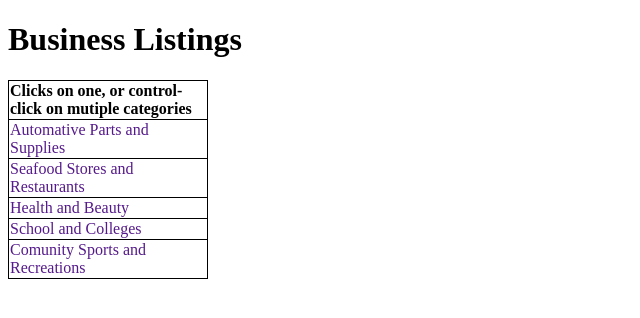
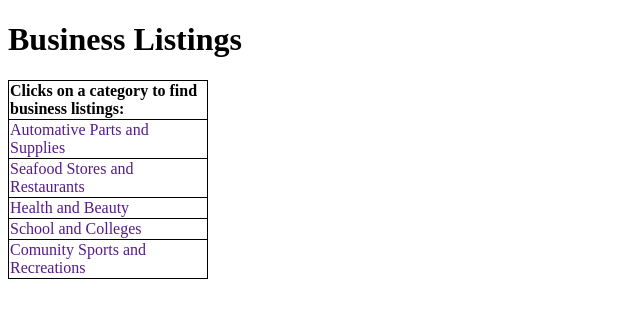
Before and after one commit to phn210/Web20202_WeeklyHW, a PHP site: page /biz_listing.php in a window 1280 px wide. Shown: the top 318 px of the page, without its empty margins (0-640 px from the left). Run offline with PHP 8.4, Linux system fonts and the light colour scheme.

Commit message:
add Lab05_5.7

```diff
--- a/lab05/Lab05_5.7/biz_listing.php
+++ b/lab05/Lab05_5.7/biz_listing.php
@@ -25,7 +25,7 @@
     <form action="" method="POST">
         <table>
             <tr>
-                <th style="width:200px;">Clicks on one, or control-click on mutiple categories</th>
+                <th style="width:200px;">Clicks on a category to find business listings:</th>
             </tr>
             <tr>
                 <td><a href="" class = "title">Automative Parts and Supplies</a></td>
```
